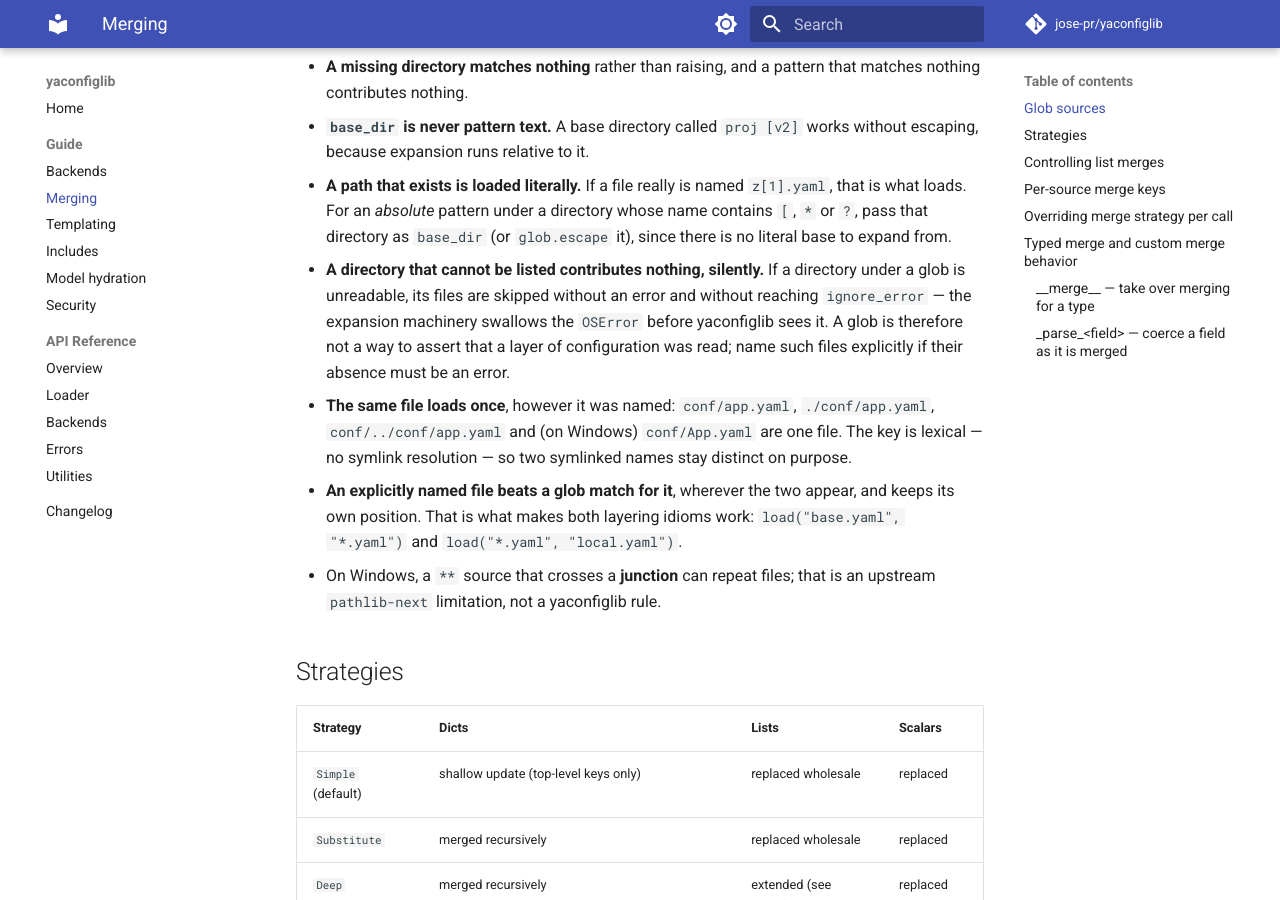
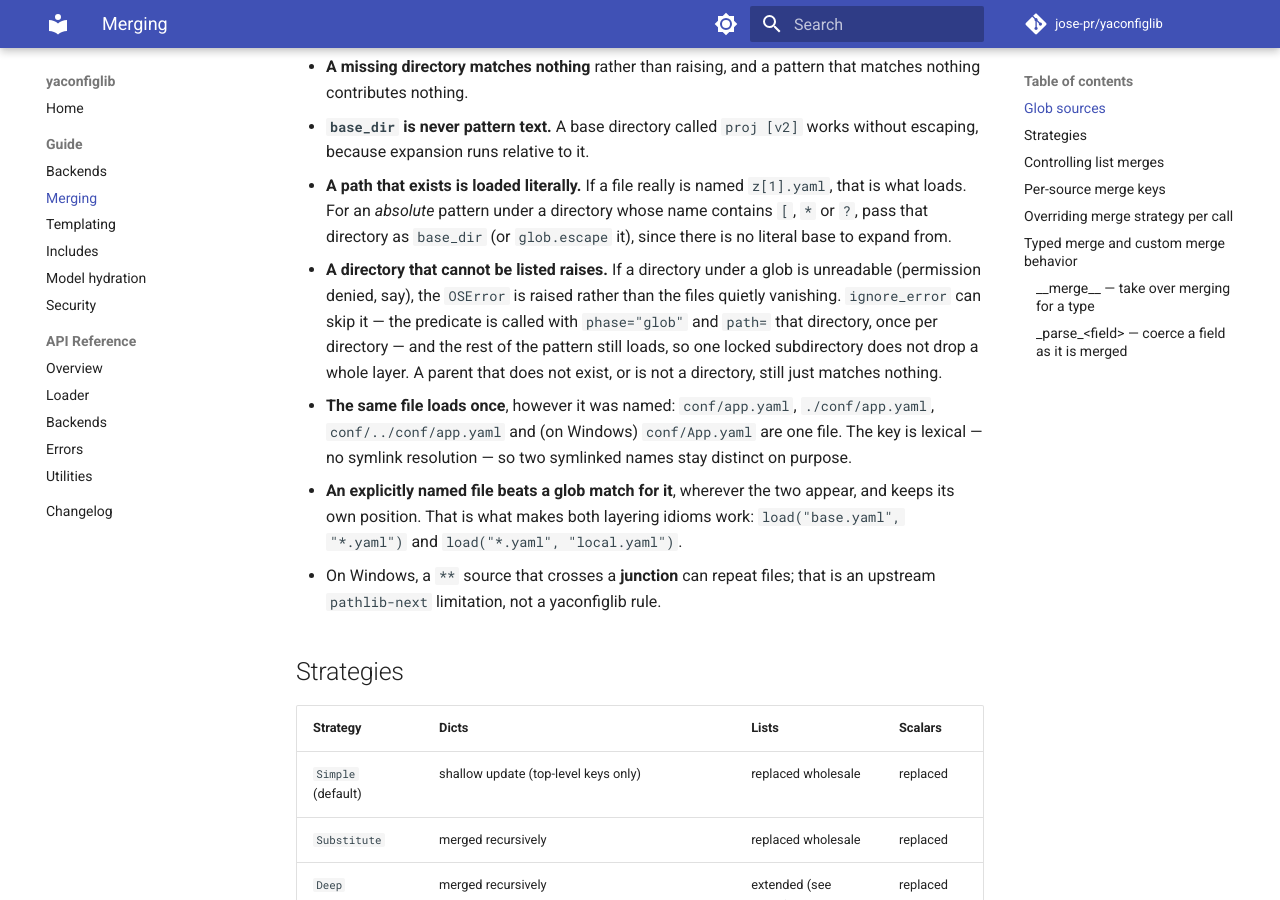
Before and after one commit to jose-pr/yaconfiglib, an MkDocs documentation site: the page built from docs/guide/merging.md, in a window 1280 px wide and 900 px high, scrolled down 889 px. Built offline with MkDocs 1.6.1 and Material for MkDocs 9.7.7, drawn with Linux system fonts in a browser that asks for light colours; comment, search, counter and statistics services are not loaded.

Commit message:
docs: an unreadable directory under a glob now raises
The merging guide said such a directory contributed nothing silently and
could never reach ignore_error; it now describes the offer, the per-
directory granularity and the unchanged missing-parent case. The API header
documents parse_sources(on_error=) and the new "glob" phase, and the
changelog records the entries and the floor raise.

```diff
--- a/docs/guide/merging.md
+++ b/docs/guide/merging.md
@@ -47,12 +47,13 @@ ConfigLoader(base_dir="conf", recursive=True).load("**/*.yaml")
   `z[1].yaml`, that is what loads. For an *absolute* pattern under a directory
   whose name contains `[`, `*` or `?`, pass that directory as `base_dir` (or
   `glob.escape` it), since there is no literal base to expand from.
-- **A directory that cannot be listed contributes nothing, silently.** If a
-  directory under a glob is unreadable, its files are skipped without an error
-  and without reaching `ignore_error` — the expansion machinery swallows the
-  `OSError` before yaconfiglib sees it. A glob is therefore not a way to assert
-  that a layer of configuration was read; name such files explicitly if their
-  absence must be an error.
+- **A directory that cannot be listed raises.** If a directory under a glob is
+  unreadable (permission denied, say), the `OSError` is raised rather than the
+  files quietly vanishing. `ignore_error` can skip it — the predicate is called
+  with `phase="glob"` and `path=` that directory, once per directory — and the
+  rest of the pattern still loads, so one locked subdirectory does not drop a
+  whole layer. A parent that does not exist, or is not a directory, still just
+  matches nothing.
 - **The same file loads once**, however it was named: `conf/app.yaml`,
   `./conf/app.yaml`, `conf/../conf/app.yaml` and (on Windows) `conf/App.yaml`
   are one file. The key is lexical — no symlink resolution — so two symlinked
```
Also changed, not shown: CHANGELOG.md (+13 -0 lines), src/yaconfiglib/AGENTS.md (+13 -4 lines).
